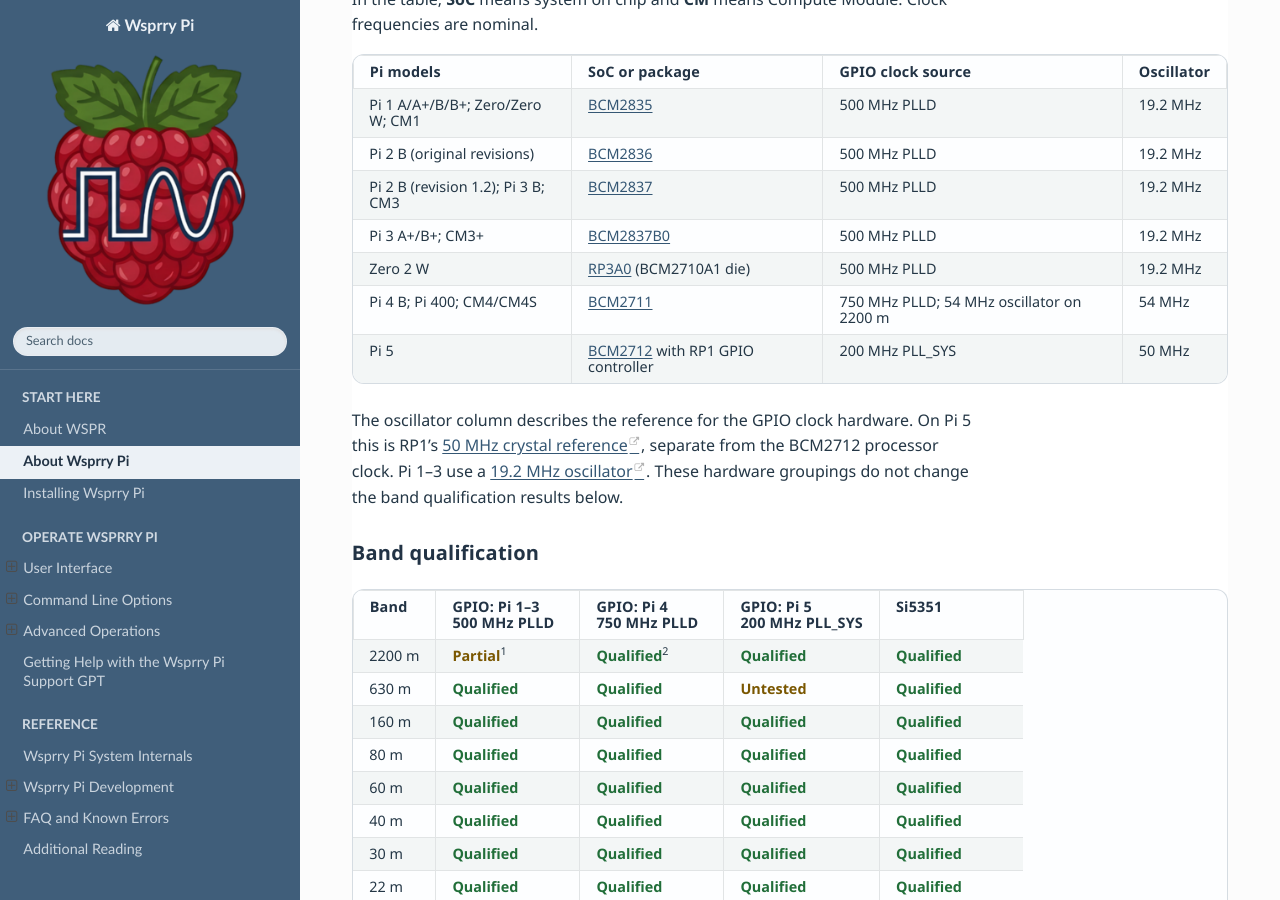
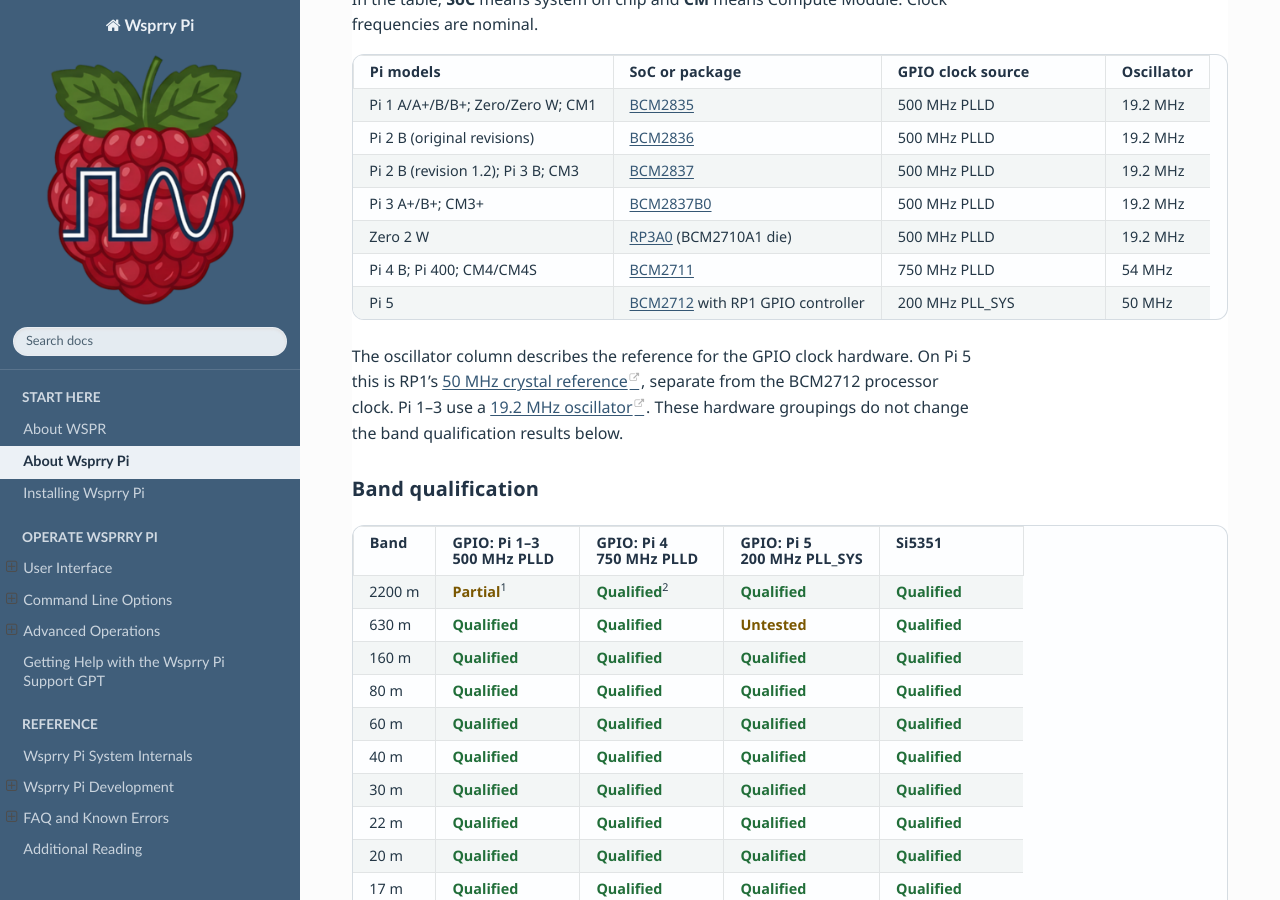
Before and after one commit to WsprryPi/Wsprry_Pi_Docs, a Sphinx documentation site: the page built from docs/About_Wsprry_Pi/index.md, in a window 1280 px wide and 900 px high, scrolled down 3320 px. Built offline with Sphinx 7.4.7 and the Read the Docs theme 3.1.0, drawn with Linux system fonts in a browser that asks for light colours.

Commit message:
docs: shorten Pi 4 clock source cell

```diff
--- a/docs/About_Wsprry_Pi/index.md
+++ b/docs/About_Wsprry_Pi/index.md
@@ -93,7 +93,7 @@
 | Pi 2 B (revision 1.2); Pi 3 B; CM3 | <a href="https://www.raspberrypi.com/documentation/computers/processors.html#bcm2837">BCM2837</a> | 500 MHz PLLD | 19.2 MHz |
 | Pi 3 A+/B+; CM3+ | <a href="https://www.raspberrypi.com/documentation/computers/processors.html#bcm2837b0">BCM2837B0</a> | 500 MHz PLLD | 19.2 MHz |
 | Zero 2 W | <a href="https://www.raspberrypi.com/documentation/computers/processors.html#rp3a0">RP3A0</a> (BCM2710A1 die) | 500 MHz PLLD | 19.2 MHz |
-| Pi 4 B; Pi 400; CM4/CM4S | <a href="https://www.raspberrypi.com/documentation/computers/processors.html#bcm2711">BCM2711</a> | 750 MHz PLLD; 54 MHz oscillator on 2200 m | 54 MHz |
+| Pi 4 B; Pi 400; CM4/CM4S | <a href="https://www.raspberrypi.com/documentation/computers/processors.html#bcm2711">BCM2711</a> | 750 MHz PLLD | 54 MHz |
 | Pi 5 | <a href="https://www.raspberrypi.com/documentation/computers/processors.html#bcm2712">BCM2712</a> with RP1 GPIO controller | 200 MHz PLL_SYS | 50 MHz |
 
 The oscillator column describes the reference for the GPIO clock hardware. On Pi 5 this is RP1's [50 MHz crystal reference](https://datasheets.raspberrypi.com/rp1/rp1-peripherals.pdf), separate from the BCM2712 processor clock. Pi 1–3 use a [19.2 MHz oscillator](https://github.com/raspberrypi/linux/blob/rpi-6.12.y/arch/arm/boot/dts/broadcom/bcm283x.dtsi). These hardware groupings do not change the band qualification results below.
```
